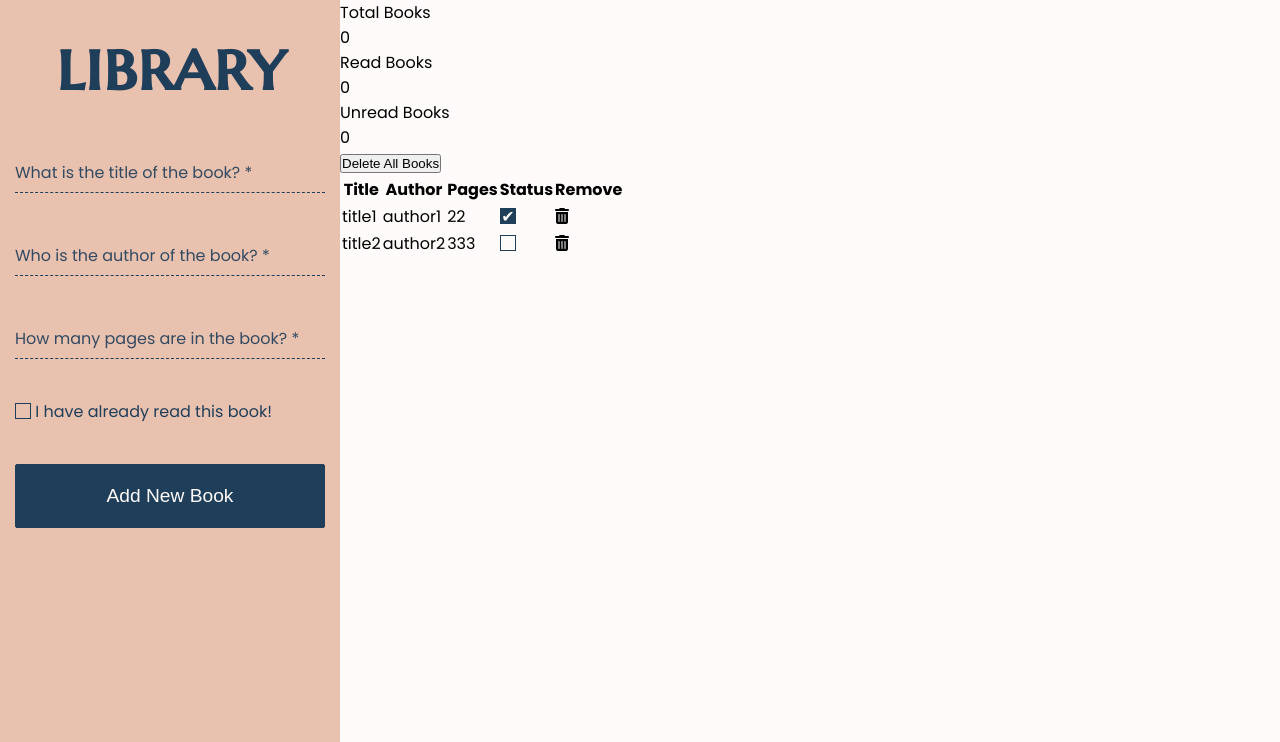
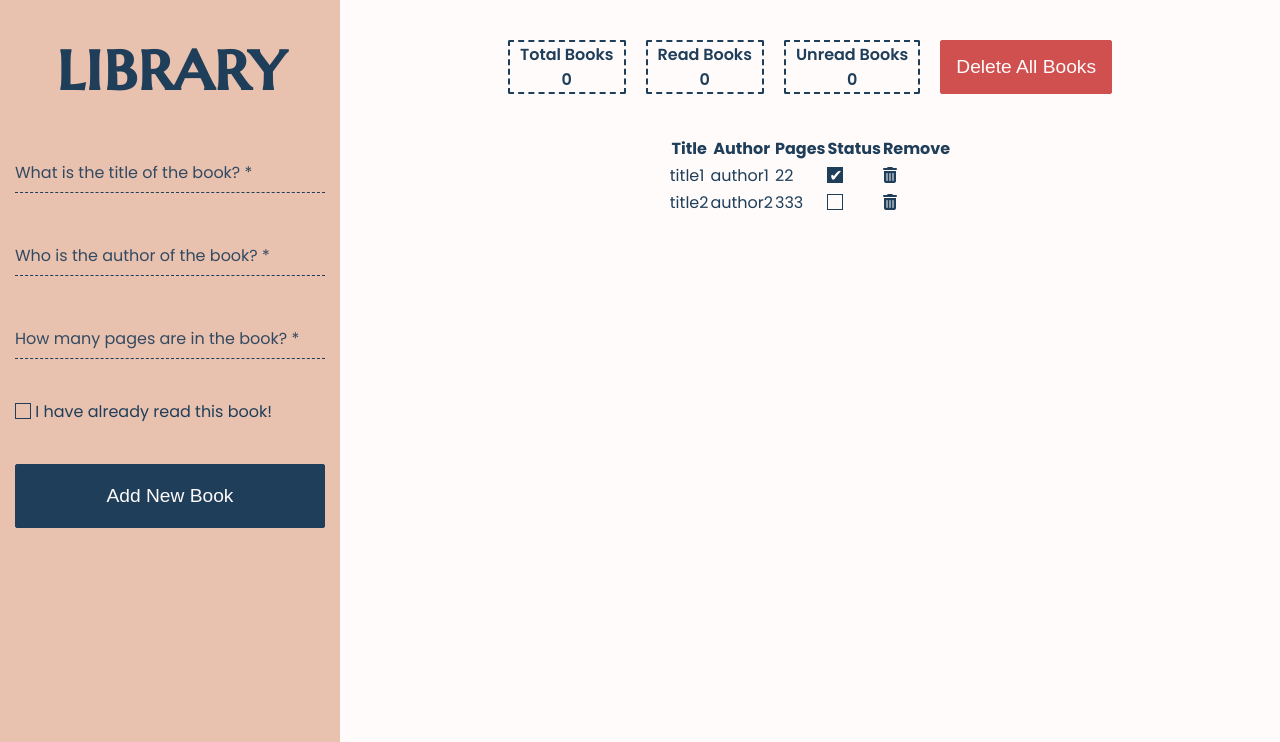
Before and after one commit to ahmeducf/library, a website: page src/index.html in a window 1280 px wide. Shown: the top 742 px of the page. Drawn offline with Linux system fonts and the light colour scheme.

Commit message:
Set up summary layout in main section

```diff
--- a/src/style.css
+++ b/src/style.css
@@ -60,8 +60,47 @@ main {
   background-color: var(--white);
   grid-column: 2 / -1;
   grid-row: 1 / -1;
+  display: flex;
+  flex-direction: column;
+  row-gap: var(--spacing-xl);
+  align-items: center;
+  padding-top: var(--spacing-xl);
+  color: var(--blue);
 }
 
+/* Main Summary Section */
+main .summary {
+  display: flex;
+  gap: var(--spacing-lg);
+  font-size: 1rem;
+  font-weight: 600;
+}
+
+main .summary .summary-item {
+  display: flex;
+  flex-direction: column;
+  align-items: center;
+  border: 2px dashed var(--blue);
+  border-radius: var(--border-radius);
+  padding: 0 var(--spacing-sm);
+}
+
+main .summary button {
+  padding: 0 var(--spacing-md);
+  border: 1px solid var(--red);
+  border-radius: var(--border-radius);
+  background-color: var(--red);
+  color: var(--white);
+  font-size: 1.2rem;
+  transition: 0.3s;
+}
+
+main .summary button:hover {
+  cursor: pointer;
+  border-color: var(--dark-red);
+  background-color: var(--dark-red);
+  transition: 0.3s;
+}
 /* Sidebar Section */
 .sidebar {
   background-color: var(--cream);
```
